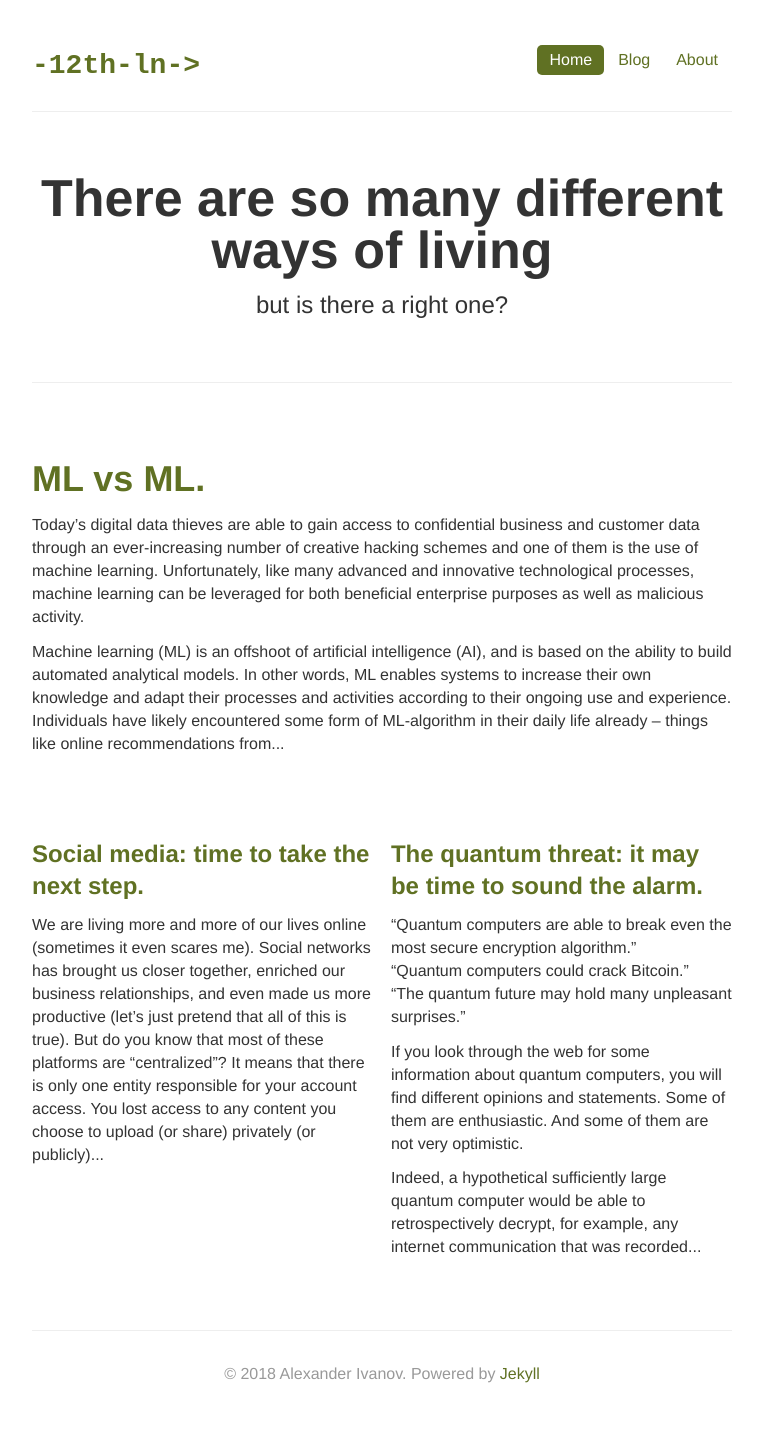
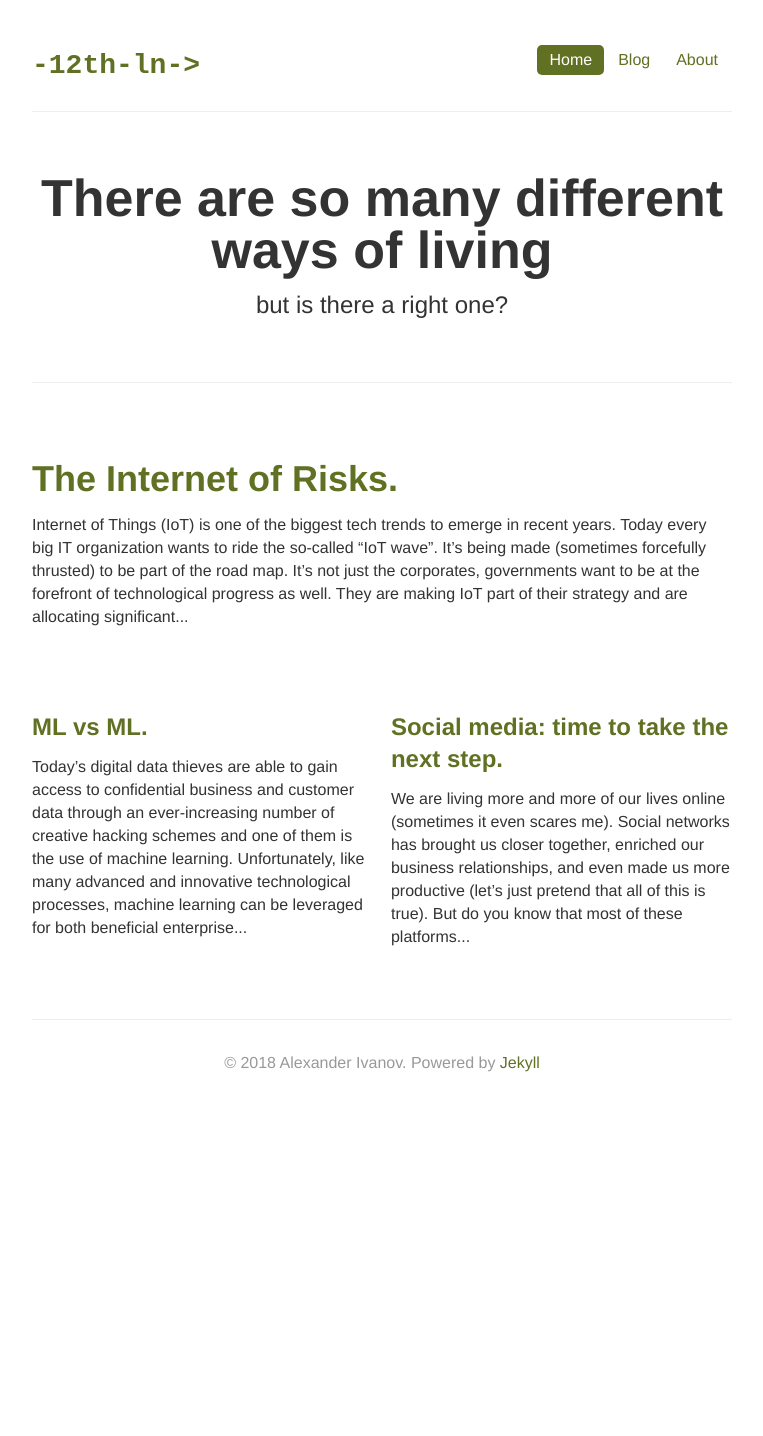
Before and after one commit to sashasyedin/twelfthlane.net, a Jekyll site: the page built from index.html, in a window 1280 px wide. Shown: the whole page, without its empty margins (258-1021 px from the left). Built offline with Jekyll 4.4.1, drawn with Linux system fonts in a browser that asks for light colours; after the commit the page ends 1126 px from its top, so only the background shows below that.

Commit message:
New post 'The Internet of Risks'

```diff
--- /dev/null
+++ b/_posts/2018-06-14-the-internet-of-risks.md
@@ -0,0 +1,17 @@
+---
+title: "The Internet of Risks."
+layout: post
+subtitle: IoT
+category: Technology
+---
+Internet of Things (IoT) is one of the biggest tech trends to emerge in recent years. Today every big IT organization wants to ride the so-called "IoT wave". It's being made (sometimes forcefully thrusted) to be part of the road map. It's not just the corporates, governments want to be at the forefront of technological progress as well. They are making IoT part of their strategy and are allocating significant budget in this direction. "Smart city", "Smart Energy", "Smart Industry" are the sacred words in development plans of many governments.
+
+![iot-everywhere-meme](/images/2018-06-14-iot.jpg){: .post-image }
+
+Increasingly, our homes, cars, watches and almost every physical object become "smart". But not everyone knows that IoT is a real hacker's delight: every internet connected device increases the possibility of breach of privacy, autonomy and control. Hackers who could only virtually spy on your computer until recently could now potentially spy on you in your own house. Meanwhile, with facial recognition or voice recognition built into devices, the possibility of snooping using, for instance, toaster is pretty high.
+
+Wait, so that's why they need the "smartest" society!
+
+To be honest, the IoT can be used for so many applications in the citizen satisfaction context and of course is often part of broader projects. In healthcare alone, the IoT can be deployed in many ways. From safety and protection (fire brigades, emergency services) to public transport, waste management and better mobility. The list of possibilities where the IoT can help is almost endless.
+
+It's too early to say if the Internet of Things would create a technological Utopia or Dystopia. Anything is possible. But it will take significant effort to avoid the worst case scenario.
--- a/index.html
+++ b/index.html
@@ -14,7 +14,7 @@ title: Homepage
 <div class="row-fluid marketing">
 	<div>
 		<h2><a href="{{ site.posts.first.url }}">{{ site.posts.first.title }}</a></h2>
-		<p>{{ site.posts.first.content | truncatewords:120 }}</p>
+		<p>{{ site.posts.first.content | truncatewords:70 }}</p>
 	</div>
 </div>
 
@@ -24,7 +24,7 @@ title: Homepage
 		{% else %}
 			<div class="span6">
 				<h2 class="small"><a href="{{ post.url }}">{{ post.title }}</a></h2>
-				<p>{{ post.content | truncatewords:80 }}</p>
+				<p>{{ post.content | truncatewords:50 }}</p>
 			</div>
 		{% endif %}
 	{% endfor %}
```
Also changed, not shown: images/2018-06-14-iot.jpg (added).
